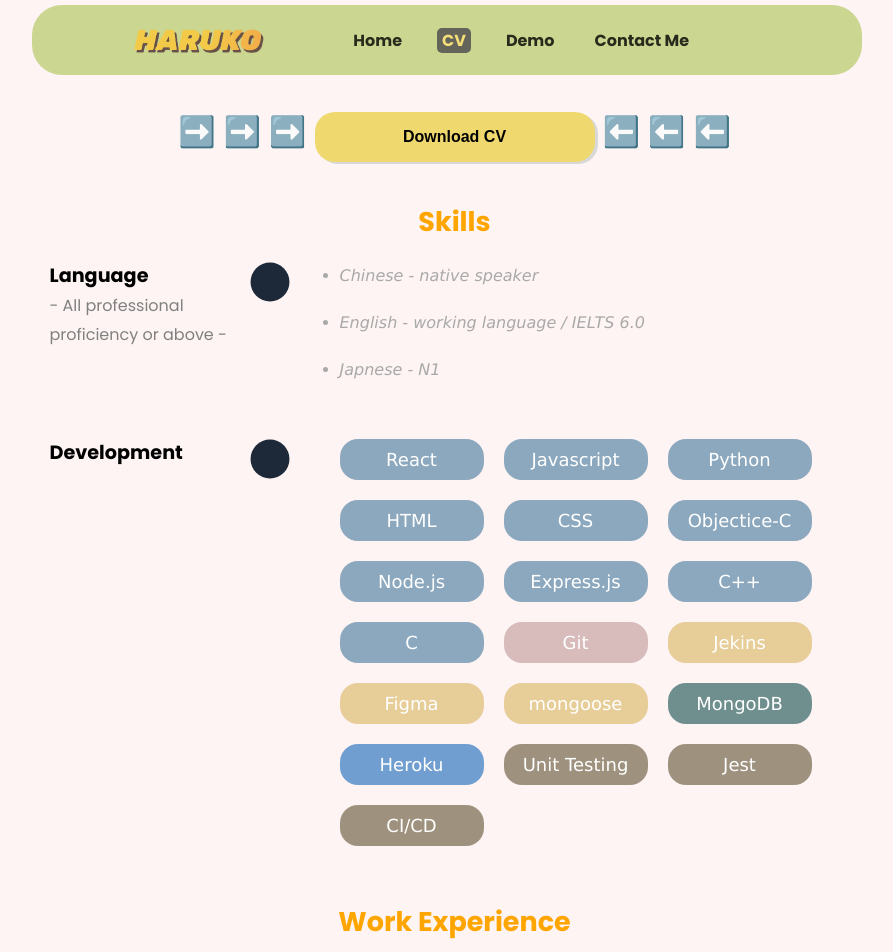
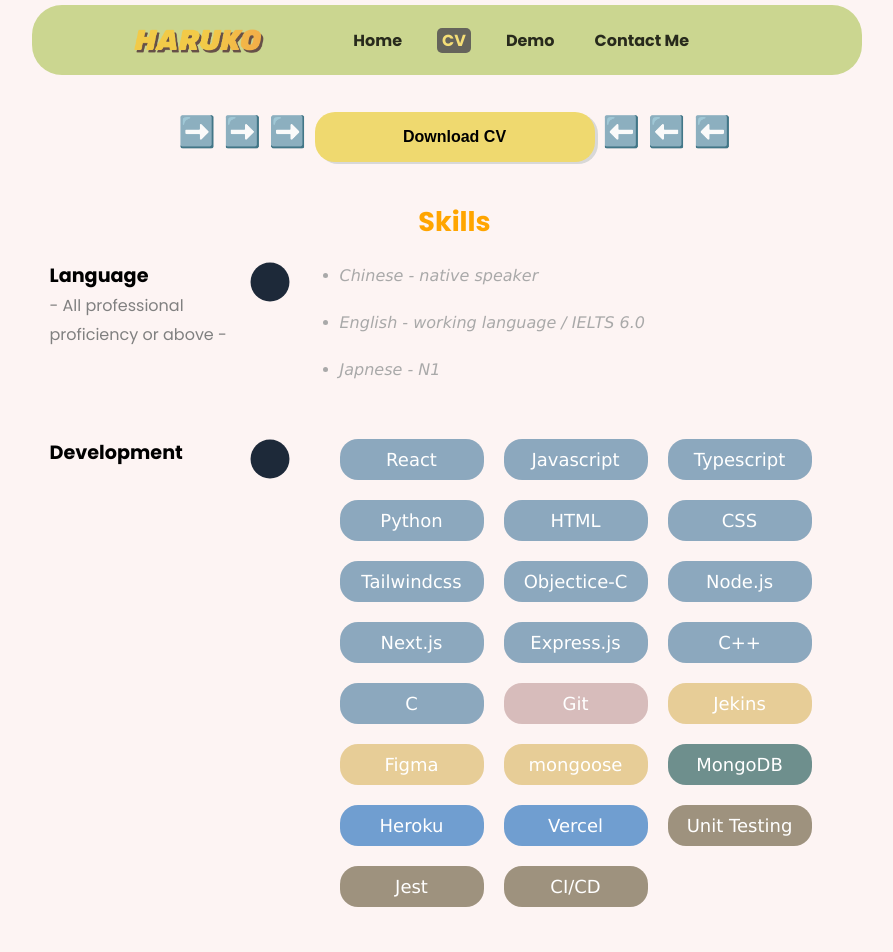
Before and after one commit to Fengziqing/portfolio, a React (Create React App) app: page /cv in a window 1280 px wide. Shown: the top 952 px of the page, without its empty margins (193-1086 px from the left). Built offline with nearby package versions, Linux system fonts and the light colour scheme.

Commit message:
update developing languages

```diff
--- a/src/components/CvPage/index.js
+++ b/src/components/CvPage/index.js
@@ -40,11 +40,14 @@ const Cv = () => {
                     <ul className="development-language">
                         <li className="language-label">React</li>
                         <li className="language-label">Javascript</li>
+                        <li className="language-label">Typescript</li>
                         <li className="language-label">Python</li>
                         <li className="language-label">HTML</li>
                         <li className="language-label">CSS</li>
+                        <li className="language-label">Tailwindcss</li>
                         <li className="language-label">Objectice-C</li>
                         <li className="language-label">Node.js</li>
+                        <li className="language-label">Next.js</li>
                         <li className="language-label">Express.js</li>
                         <li className="language-label">C++</li>
                         <li className="language-label">C</li>
@@ -54,6 +57,7 @@ const Cv = () => {
                         <li className="apps">mongoose</li>
                         <li className="database">MongoDB</li>
                         <li className="platform">Heroku</li>
+                        <li className="platform">Vercel</li>
                         <li className="others">Unit Testing</li>
                         <li className="others">Jest</li>
                         <li className="others">CI/CD</li>
```
